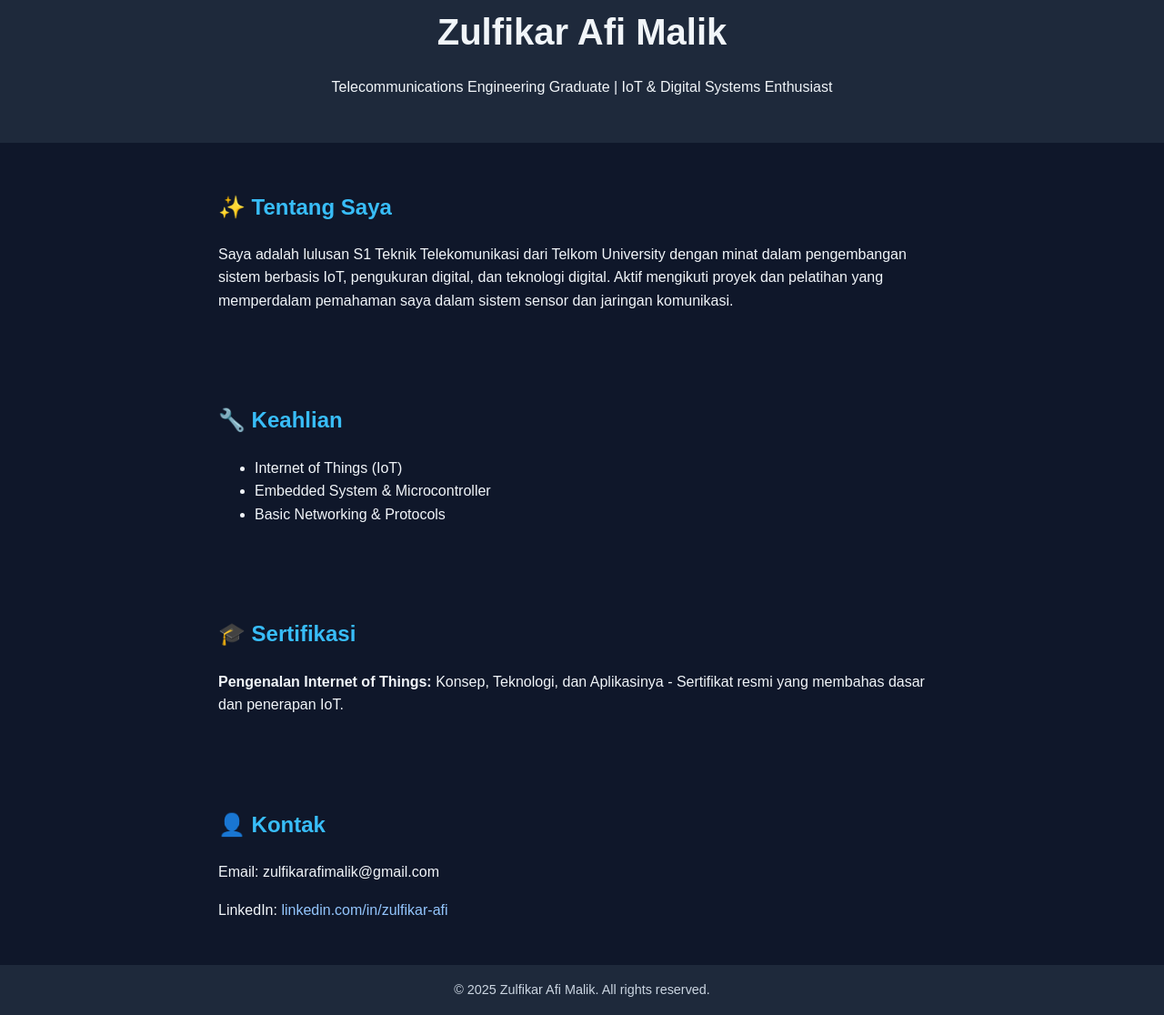
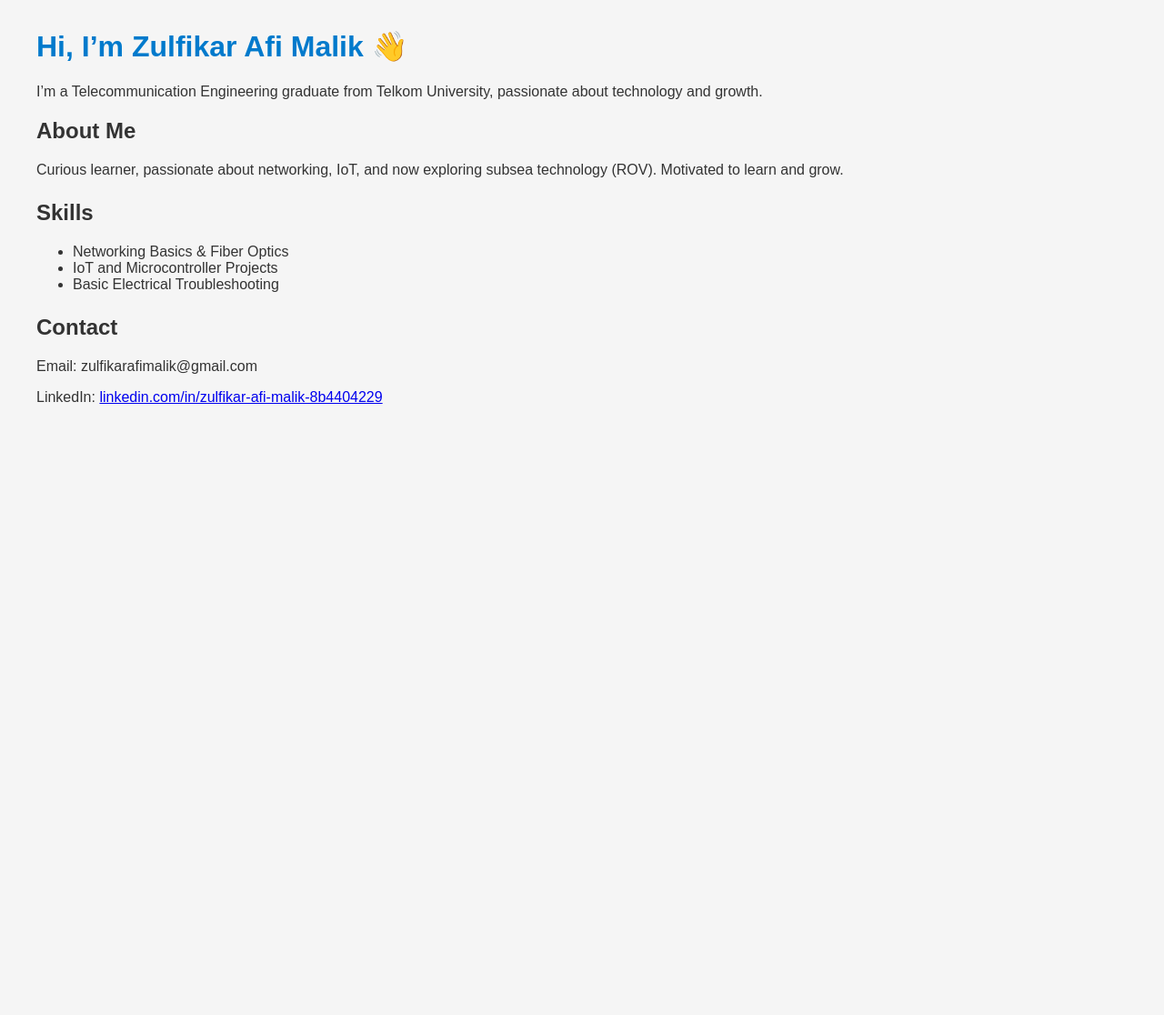
Before and after one commit to Zulfikar-afi/zulfikar-portfolio, a plain HTML site: page index.html in a window 1280 px wide. Shown: the part 29-1145 px from the top of the page at 91% size. After the commit the page ends 800 px from the top, so only its background shows below. Drawn offline with Linux system fonts and the light colour scheme.

Commit message:
Update index.html

```diff
--- a/index.html
+++ b/index.html
@@ -1,80 +1,46 @@
 <!DOCTYPE html>
-<html lang="en">
+<html>
   <head>
     <meta charset="UTF-8" />
-  <meta name="viewport" content="width=device-width, initial-scale=1.0" />
-  <title>Zulfikar Afi Malik | Portfolio</title>
+    <title>Zulfikar Afi Portfolio</title>
     <style>
       body {
         font-family: Arial, sans-serif;
-      margin: 0;
-      background-color: #0f172a;
-      color: #f1f5f9;
-      line-height: 1.6;
+        padding: 2rem;
+        background-color: #f5f5f5;
+        color: #333;
       }
-    header {
-      background-color: #1e293b;
-      padding: 2rem;
-      text-align: center;
+      h1 {
+        color: #007acc;
       }
-    header h1 {
-      margin: 0;
-      font-size: 2.5rem;
-    }
-    section {
-      padding: 2rem;
-      max-width: 800px;
-      margin: auto;
-    }
-    h2 {
-      color: #38bdf8;
-    }
-    a {
-      color: #93c5fd;
-      text-decoration: none;
-    }
-    footer {
-      background-color: #1e293b;
-      padding: 1rem;
-      text-align: center;
-      font-size: 0.9rem;
-      color: #cbd5e1;
+      .section {
+        margin-bottom: 1.5rem;
       }
     </style>
   </head>
   <body>
-  <header>
-    <h1>Zulfikar Afi Malik</h1>
-    <p>Telecommunications Engineering Graduate | IoT & Digital Systems Enthusiast</p>
-  </header>
+    <h1>Hi, I’m Zulfikar Afi Malik 👋</h1>
+    <p>I’m a Telecommunication Engineering graduate from Telkom University, passionate about technology and growth.</p>
 
-  <section>
-    <h2>✨ Tentang Saya</h2>
-    <p>Saya adalah lulusan S1 Teknik Telekomunikasi dari Telkom University dengan minat dalam pengembangan sistem berbasis IoT, pengukuran digital, dan teknologi digital. Aktif mengikuti proyek dan pelatihan yang memperdalam pemahaman saya dalam sistem sensor dan jaringan komunikasi.</p>
-  </section>
+    <div class="section">
+      <h2>About Me</h2>
+      <p>Curious learner, passionate about networking, IoT, and now exploring subsea technology (ROV). Motivated to learn and grow.</p>
+    </div>
 
-  <section>
-    <h2>🔧 Keahlian</h2>
+    <div class="section">
+      <h2>Skills</h2>
       <ul>
-      <li>Internet of Things (IoT)</li>
-      <li>Embedded System & Microcontroller</li>
-      <li>Basic Networking & Protocols</li>
+        <li>Networking Basics & Fiber Optics</li>
+        <li>IoT and Microcontroller Projects</li>
+        <li>Basic Electrical Troubleshooting</li>
       </ul>
-  </section>
+    </div>
 
-  <section>
-    <h2>🎓 Sertifikasi</h2>
-    <p><strong>Pengenalan Internet of Things:</strong> Konsep, Teknologi, dan Aplikasinya - Sertifikat resmi yang membahas dasar dan penerapan IoT.</p>
-  </section>
+    <div class="section">
+      <h2>Contact</h2>
+      <p>Email: zulfikarafimalik@gmail.com</p>
+      <p>LinkedIn: <a href="https://www.linkedin.com/in/zulfikar-afi-malik-8b4404229/" target="_blank">linkedin.com/in/zulfikar-afi-malik-8b4404229</a></p>
 
-  <section>
-    <h2>👤 Kontak</h2>
-    <p>Email: zulfikarafimalik@gmail.com</p>
-    <p>LinkedIn: <a href="https://www.linkedin.com/in/zulfikar-afi/" target="_blank">linkedin.com/in/zulfikar-afi</a></p>
-  </section>
-
-  <footer>
-    &copy; 2025 Zulfikar Afi Malik. All rights reserved.
-  </footer>
+    </div>
   </body>
 </html>
```
Lines whose indentation alone changed are shown as unchanged.
